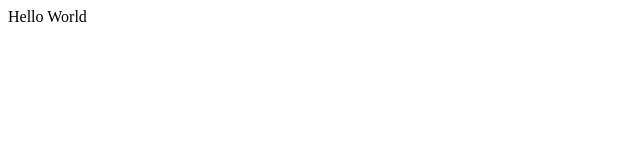
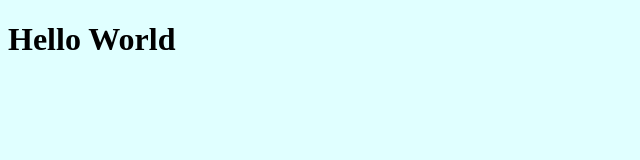
Before and after one commit to C715543139/git-example, a plain HTML site: page index.html in a window 1280 px wide. Shown: the whole page, without its empty margins (0-640 px from the left). Drawn offline with Linux system fonts and the light colour scheme.

Commit message:
Create git.css;Modified index.html:hi and import git.css

```diff
--- /dev/null
+++ b/git.css
@@ -0,0 +1,3 @@
+body {
+    background-color: lightcyan;
+}
--- a/index.html
+++ b/index.html
@@ -5,11 +5,12 @@
     <meta charset="UTF-8">
     <meta http-equiv="X-UA-Compatible" content="IE=edge">
     <meta name="viewport" content="width=device-width,initial-scale=1.0">
+    <link rel="stylesheet" type="text/css" href="git.css">
     <title>使用git的教学</title>
 </head>
 
 <body>
-    Hello World
+    <h1>Hello World</h1>
 </body>
 
 </html>
```
